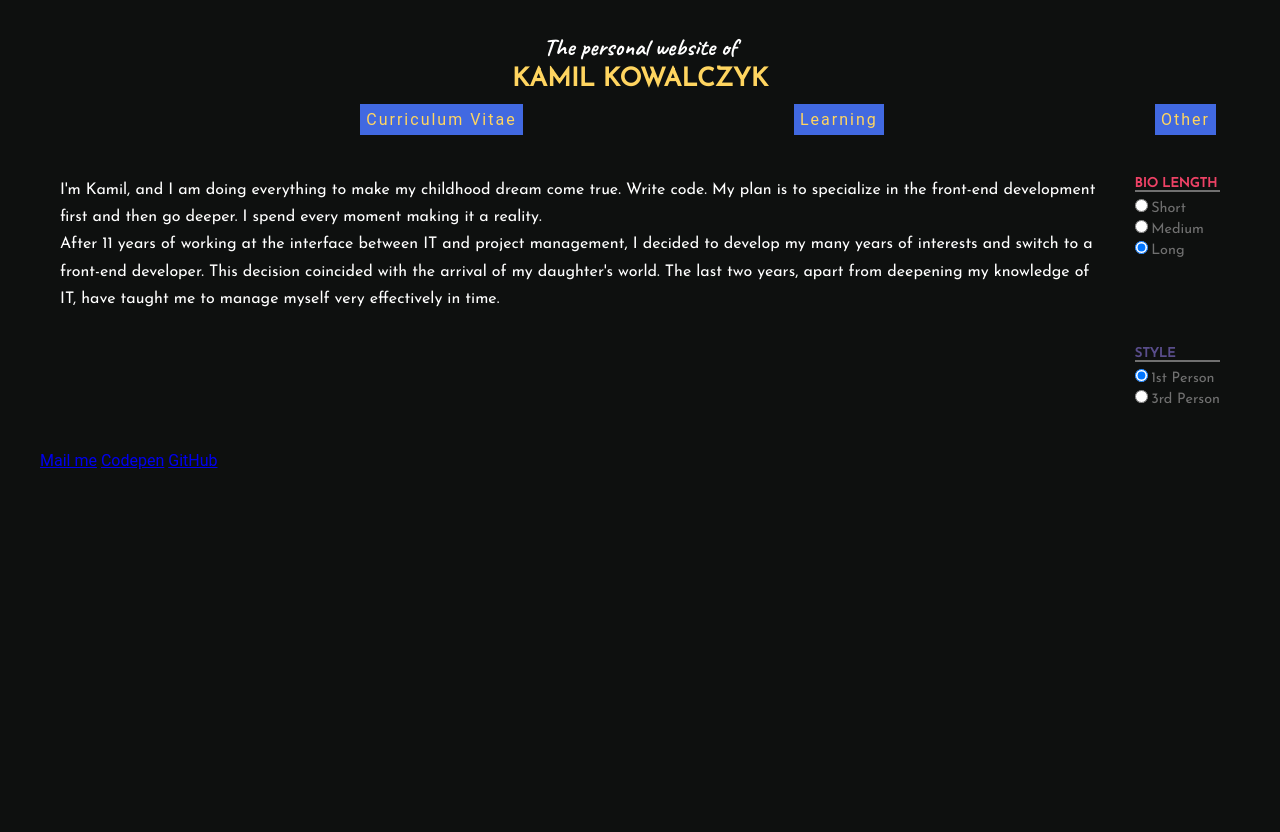
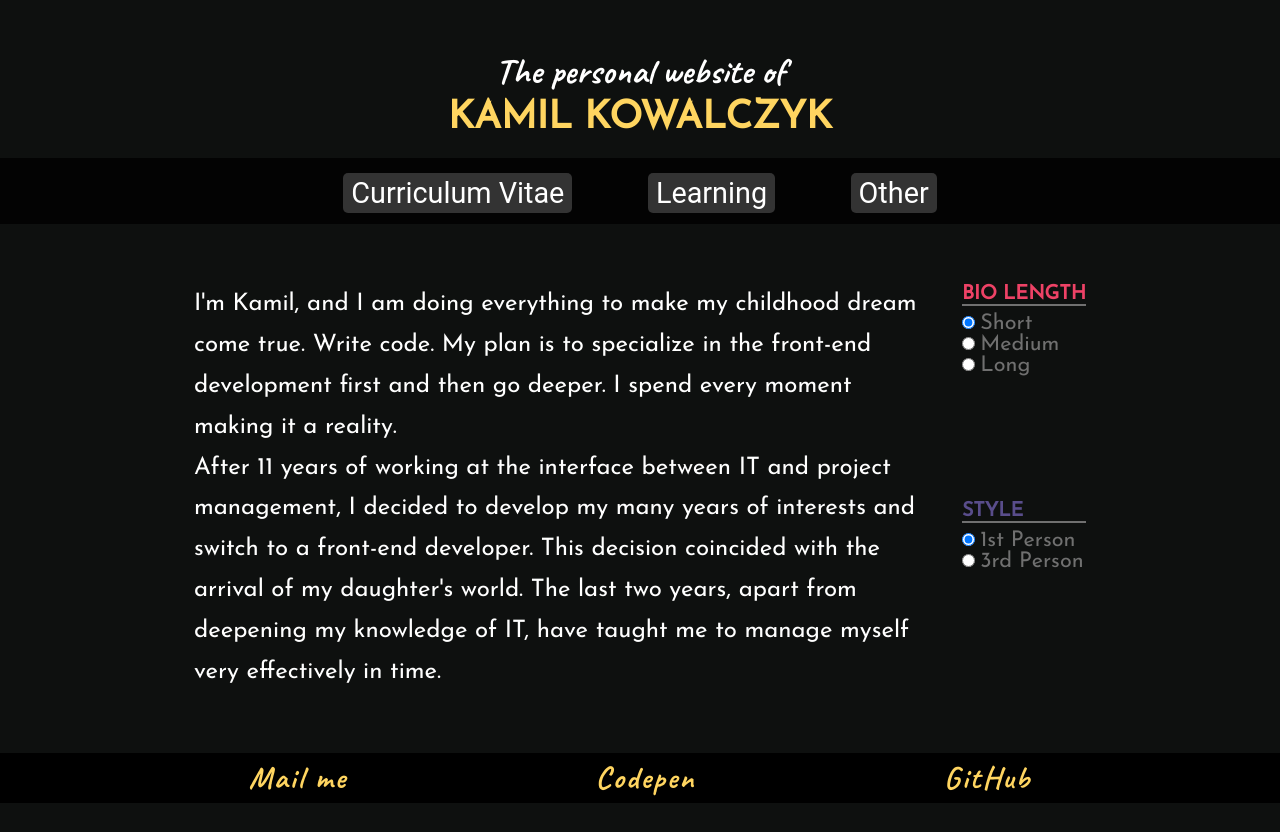
Before and after one commit to kovval78/Homepage, a website built with Parcel: page src/index.html in a window 1280 px wide. After the commit the page ends 803 px from the top, so only its background shows below. Built offline with nearby package versions, Linux system fonts and the light colour scheme.

Commit message:
refactor: Change the appearance partially. Mainly applies to the menu and the main section

```diff
--- a/src/index.html
+++ b/src/index.html
@@ -22,15 +22,9 @@
         <h1 class="title__second-line">Kamil Kowalczyk</h1>
     </header>
     <nav class="menu">
-        <div class="menu__hamb">
-            <span class="menu__hamb-1"></span>
-            <span class="menu__hamb-2"></span>
-            <span class="menu__hamb-3"></span>
-        </div>
         <a href="/" class="menu__link menu__link-first">Curriculum Vitae</a>
         <a href="/" class="menu__link">Learning</a>
         <a href="/" class="menu__link">Other</a>
-
     </nav>
 
 
@@ -40,17 +34,21 @@
         </aside>
         <section class="aboutMe">
             <div class="aboutMe aboutMe--short aboutMe--first hide">
-                <p>I'm Kamil, and I am doing everything to make my childhood dream come true. Write code. My plan is to
+                <p>I'm Kamil, and I am doing everything to make my childhood dream come true. Write code. My plan is
+                    to
                     specialize in the front-end development first and then go deeper. I spend every moment making it
                     a reality.</p>
             </div>
             <div class="aboutMe aboutMe--short aboutMe--third hide">
-                <p>His name is Kamil and he does everything to make his childhood dream come true. Programming. His plan
-                    is that he will first specialize in front-end development, and then he intends to learn the other
+                <p>His name is Kamil and he does everything to make his childhood dream come true. Programming. His
+                    plan
+                    is that he will first specialize in front-end development, and then he intends to learn the
+                    other
                     side of the coin. He spends every free moment to make it happen.</p>
             </div>
             <div class="aboutMe aboutMe--medium aboutMe--first ">
-                <p>I'm Kamil, and I am doing everything to make my childhood dream come true. Write code. My plan is to
+                <p>I'm Kamil, and I am doing everything to make my childhood dream come true. Write code. My plan is
+                    to
                     specialize in the front-end development first and then go deeper. I spend every moment making it
                     a reality.</p>
                 <p>After 11 years of working at the interface between IT and project
@@ -65,13 +63,15 @@
                     is that he will first specialize in front-end development, and then he intends to
                     learn the other side of the coin. He spends every free moment to make it happen.
                 </p>
-                <p>After 11 years of working at the interface between IT and project management, he decided to develop
+                <p>After 11 years of working at the interface between IT and project management, he decided to
+                    develop
                     his many years of interests and move to a front-end developer. This decision coincided with the
                     advent of his daughter's world. In the last two years, apart from expanding his knowledge and IT
                     skills, he has learned a very effective time management.</p>
             </div>
             <div class="aboutMe aboutMe--long aboutMe--first hide">
-                <p>I'm Kamil, and I am doing everything to make my childhood dream come true. Write code. My plan is to
+                <p>I'm Kamil, and I am doing everything to make my childhood dream come true. Write code. My plan is
+                    to
                     specialize in the front-end development first and then go deeper. I spend every moment making it
                     a reality.</p>
                 <p>After 11 years of working at the interface between IT and project
@@ -91,7 +91,8 @@
                     is that he will first specialize in front-end development, and then he intends to
                     learn the other side of the coin. He spends every free moment to make it happen.
                 </p>
-                <p>After 11 years of working at the interface between IT and project management, he decided to develop
+                <p>After 11 years of working at the interface between IT and project management, he decided to
+                    develop
                     his many years of interests and move to a front-end developer. This decision coincided with the
                     advent of his daughter's world. In the last two years, apart from expanding his knowledge and IT
                     skills, he has learned a very effective time management.</p>
@@ -116,11 +117,11 @@
                     <label for="short">Short</label>
                 </div>
                 <div>
-                    <input class="aside-right__bioMedium" id="medium" type="radio" name="length" checked>
+                    <input class="aside-right__bioMedium" id="medium" type="radio" name="length">
                     <label for="short">Medium</label>
                 </div>
                 <div>
-                    <input class="aside-right__bioLong" id="lomg" type="radio" name="length" checked>
+                    <input class="aside-right__bioLong" id="lomg" type="radio" name="length">
                     <label for="short">Long</label>
                 </div>
             </form>
@@ -128,11 +129,11 @@
             <form class="aside-right__bioStyle">
                 <h3 class="aside-right__styleH3">Style</h3>
                 <div>
-                    <input class="aside-right__bioStyle" id="first" type="radio" checked>
+                    <input class="aside-right__bioStyle" id="first" type="radio" name="style" checked>
                     <label for="first">1st Person</label>
                 </div>
                 <div>
-                    <input class="aside-right__bioStyle" id="third" type="radio">
+                    <input class="aside-right__bioStyle" id="third" type="radio" name="style">
                     <label for="third">3rd Person</label>
                 </div>
             </form>
--- /dev/null
+++ b/src/sass/_footer.scss
@@ -0,0 +1,18 @@
+.footer {
+    @include flexCenter;
+    justify-content: space-evenly;
+    background-color: rgb(0, 0, 0);
+    height: 40px;
+    font-family: $preName-font;
+    font-size: 1.3rem;
+    padding: 25px 0;
+
+
+
+    a {
+        text-decoration: none;
+          color: $name-color;
+          letter-spacing: 2px;
+    }
+
+}
--- a/src/sass/_main.scss
+++ b/src/sass/_main.scss
@@ -1,25 +1,25 @@
 .main {
+    flex-grow: 1 ;
     display: grid;
     grid-template-columns: minmax(min-content, max-content) minmax(min-content, max-content);
-    grid-gap: 0 10px;
+    place-content: start center ;
     margin: 40px 20px;
-
 }
 
 .hide {
     display: none;
 }
 
-
 .aside-left {
     display: none;
 }
 
 .aboutMe {
+    width: 60vw;
     font-size: 1rem;
     line-height: 1.7rem;
     font-family: $name-font;
-    padding-right: 10px;
+    padding-right: 30px;
 
 
     &--languageHtml {
@@ -30,12 +30,9 @@
 }
 
 .aside-right {
-    // min-height: 25vh;
     display: flex;
     flex-direction: column;
     justify-content: flex-start;
-
-
     font-size: .7rem;
     font-family: $name-font;
 
@@ -56,12 +53,8 @@
         border-bottom: 2px solid $radioText-color;
         text-transform: uppercase;
         margin-bottom: 7px;
-
     }
 
-    div {
-        padding-bottom: 4px;
-    }
 
 
     &__bioLength {
--- a/src/sass/_menu.scss
+++ b/src/sass/_menu.scss
@@ -1,66 +1,19 @@
 .menu {
-    @include flexCenter;
-    justify-content: space-between;
-    transition: all .5s;
-    width: 90vw;
-    margin: 10px auto 0;
 
-    &__hamb {
-        display: block;
-        position: relative;
-        left: 5px;
-        height: 35px;
-        width: 25px;
-        cursor: pointer;
-        transition: opacity .5s;
+    text-align: center;
+    background: lighten($color: #000000, $amount: 1);
+    padding: 12px;
 
-        @include mq(768px) {
-            opacity: 0;
-        }
 
+    &__link {
+        text-decoration: none;
+        background: #333;
+        border-radius: 5px;
+        color: white;
+        padding: 3px 8px;
+        margin: 0 clamp(0.3rem, calc(0.3714rem + 1.9048vw), 2rem);
+        font-size: clamp(0.4rem, calc(0.4714rem + 1.9048vw), 1.2rem);
     }
 
 
-    &__hamb-1,
-    &__hamb-2,
-    &__hamb-3 {
-        position: absolute;
-        top: 50%;
-        left: 0;
-        width: 25px;
-        height: 2px;
-        background-color: white;
-    }
-
-    &__hamb-2 {
-        top: 25%;
-    }
-
-    &__hamb-3 {
-        top: 75%;
-    }
-
-    &:hover .menu__link {
-        opacity: 1;
-    }
-
-
-
-    &__link {
-        background-color: royalblue;
-        padding: 6px;
-        font-size: .7rem;
-        letter-spacing: 2px;
-        color: $link-color;
-        text-decoration: none;
-        display: block;
-        transition: opacity .5s;
-        opacity: 0;
-
-
-        @include mq(768px) {
-            opacity: 1;
-            font-size: 1rem;
-        }
-    }
 }
--- a/src/sass/_variables.scss
+++ b/src/sass/_variables.scss
@@ -14,38 +14,31 @@ sans-serif;
 $preName-font: 'Caveat',
 cursive;
 
-
-
-
-
-
 * {
     margin: 0;
     padding: 0;
     box-sizing: border-box;
 }
 
+
 html,
 body {
+    height: 100%;
+    display: flex;
+    flex-direction: column;
+    justify-content: space-between;
+    align-items: stretch;
+    gap: 1ch;
     background-color: $background-color;
-    width: 100vw;
-    min-height: 100vh;
-    max-width: 1200px;
-    margin: 0 auto;
     color: rgb(255, 255, 255);
-    font-size: 16px;
+    font-size: clamp(1rem, calc(0.5714rem + 1.9048vw), 1.5rem);
     font-family: $main-font;
+
 }
 
-
-.menu__list {
-    display: flex;
-    justify-content: center;
-    align-items: center;
-    list-style: none;
-}
-
-.main {
-    display: grid;
-
-}
+// .menu__list {
+//     display: flex;
+//     justify-content: center;
+//     align-items: center;
+//     list-style: none;
+// }
--- a/src/sass/style.scss
+++ b/src/sass/style.scss
@@ -1,5 +1,6 @@
+@import 'mixins';
 @import 'variables';
-@import 'mixins';
 @import 'header';
 @import 'menu';
 @import 'main';
+@import 'footer';
```
